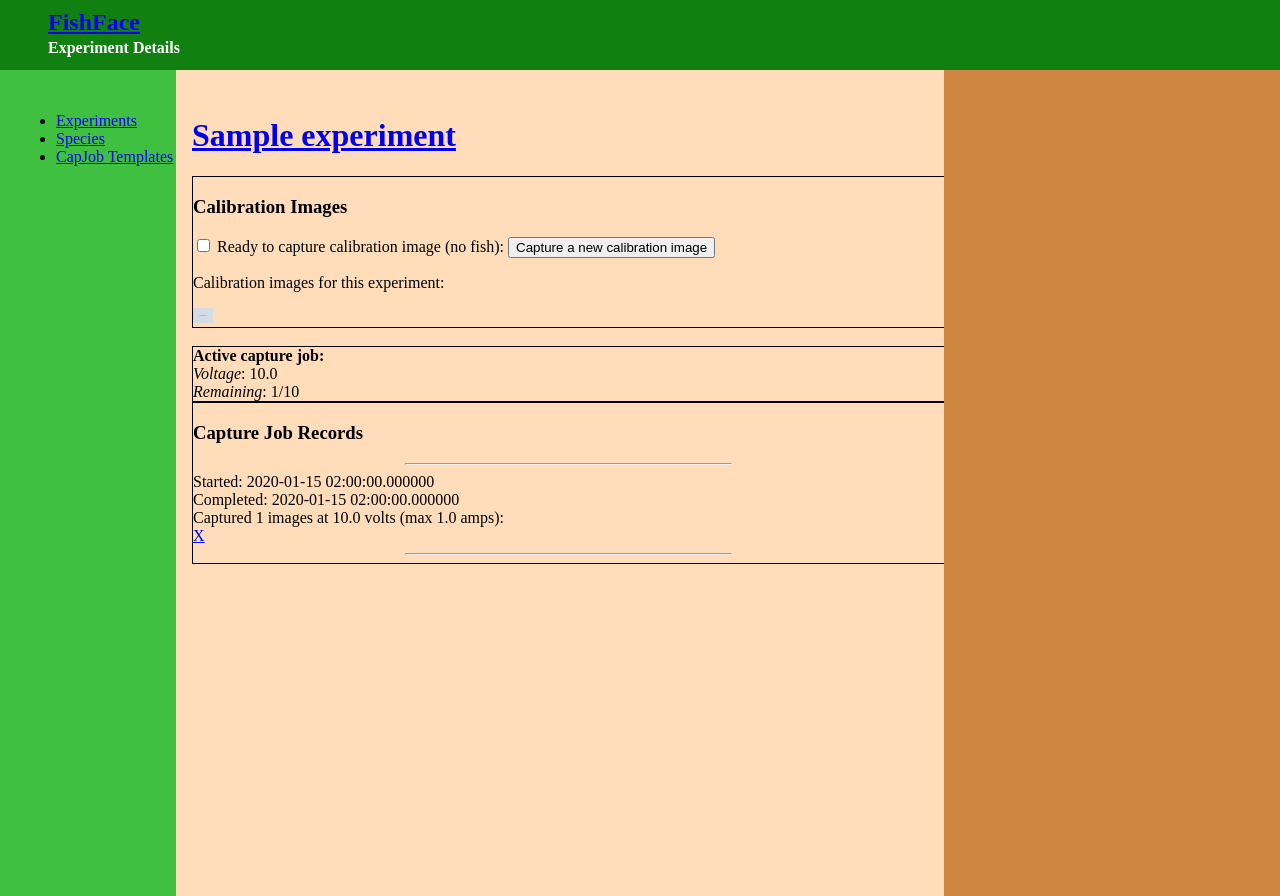
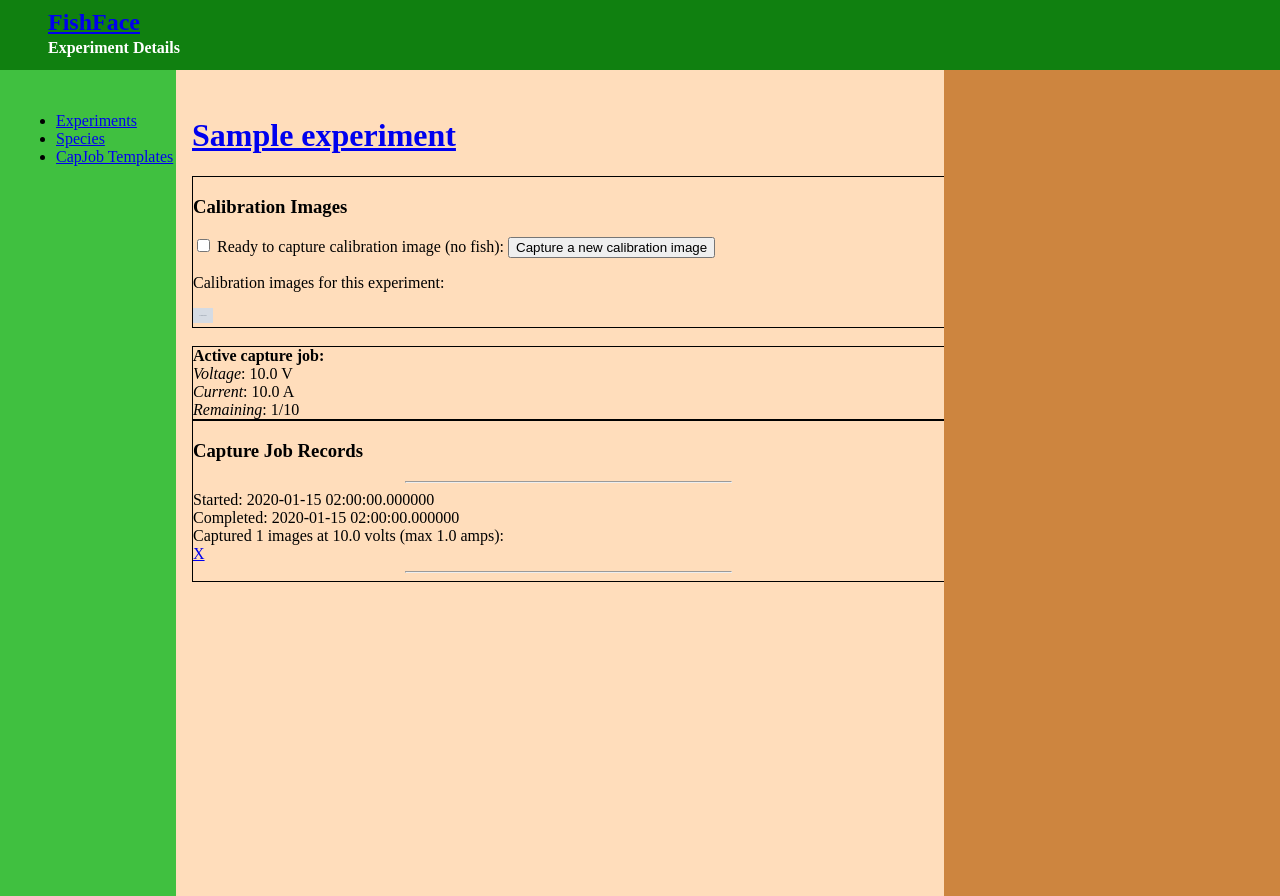
Before and after one commit to wil-langford/FishFace2, a Django app: page /fishface/xp/capture/1/ in a window 1280 px wide. Run offline with Django 3.2, Linux system fonts and the light colour scheme; tables that the repository leaves empty hold one stand-in row (values such as "Sample post"); grey boxes marked "Sample" are stand-in pictures; parts of the project's set-up code (start-up, migrations or seed data) failed here and were passed over.

Commit message:
Added current to "running job" status on experiment detail.

```diff
--- a/django_fishface/djff/templates/djff/xp_detail.html
+++ b/django_fishface/djff/templates/djff/xp_detail.html
@@ -69,7 +69,8 @@
         <div class="boxed">
         {% for cjr in running_jobs %}
             <strong>Active capture job:</strong><br>
-            <em>Voltage</em>: {{ cjr.voltage }}<br>
+            <em>Voltage</em>: {{ cjr.voltage }} V<br>
+            <em>Current</em>: {{ cjr.voltage }} A<br>
             <em>Remaining</em>: {{ cjr.remaining }}/{{ cjr.total }}
         {% endfor %}
         </div>
```
